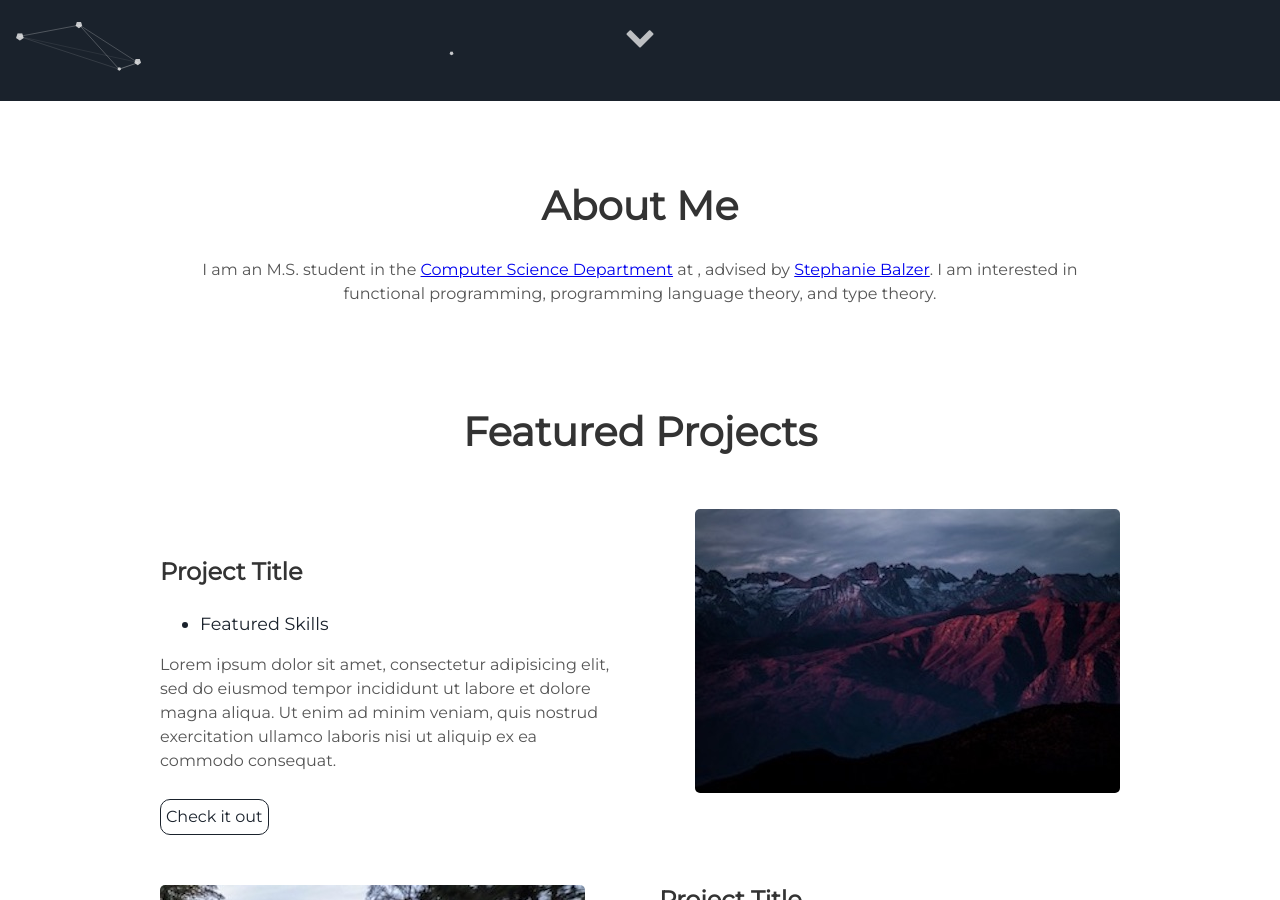
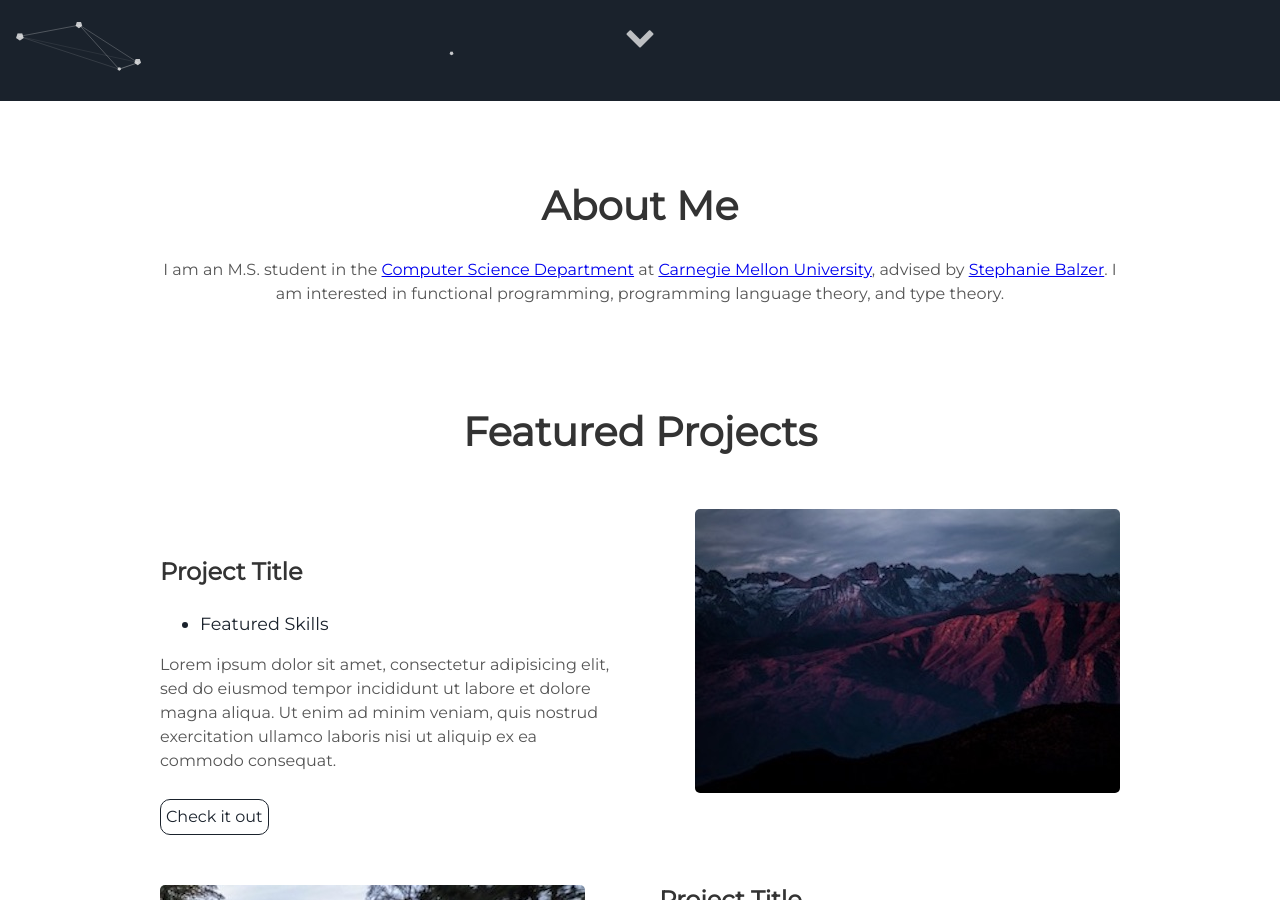
Before and after one commit to sonyasimk/sonyasimk.github.io, a Jekyll site: the page built from docs/particle-master/README.md, in a window 1280 px wide and 900 px high, scrolled down 799 px. Built offline with Jekyll 4.4.1, drawn with Linux system fonts in a browser that asks for light colours; our own code applies the rules of GitHub Pages for plain Markdown files.

Commit message:
i forgot to add cmu lol

```diff
--- a/docs/_includes/about.html
+++ b/docs/_includes/about.html
@@ -1,5 +1,5 @@
  <div class="user-details">
   <h1> About Me </h1>
-  <p> I am an M.S. student in the <a href="https://www.csd.cs.cmu.edu/">Computer Science Department</a> at <a href="https://www.cmu.edu/"></a>, advised by <a href="https://www.cs.cmu.edu/~balzers/">Stephanie Balzer</a>.
+  <p> I am an M.S. student in the <a href="https://www.csd.cs.cmu.edu/">Computer Science Department</a> at <a href="https://www.cmu.edu/">Carnegie Mellon University</a>, advised by <a href="https://www.cs.cmu.edu/~balzers/">Stephanie Balzer</a>.
   I am interested in functional programming, programming language theory, and type theory.</p>
 </div>
```
